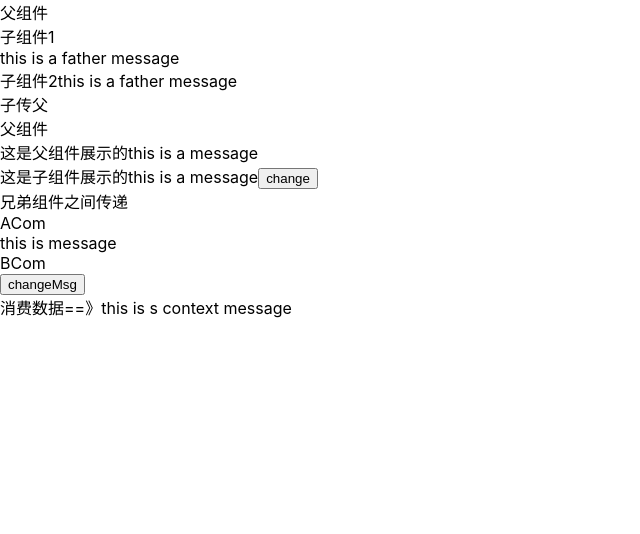
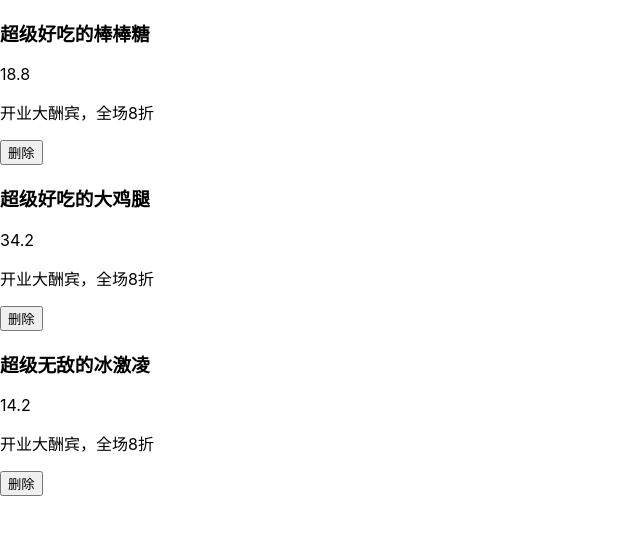
Before and after one commit to bobwanglong/web_front, a React (Create React App) app in the folder react-basic/: page / in a window 1280 px wide. Shown: the top 534 px of the page, without its empty margins (0-640 px from the left). Built offline with nearby package versions, Linux system fonts and the light colour scheme.

Commit message:
feat：练习组件通信demo

```diff
--- a/react-basic/src/App.js
+++ b/react-basic/src/App.js
@@ -2,10 +2,11 @@
 // import HelloClass from './components/classComponents'
 // import { HelloFn, TestComponent, clickEventHandler } from './components/funcComponents'
 
-import Fa from "./components/childToFather"
-import Father from "./components/fathertochild"
-import F from "./components/broToBro"
-import Prov from "./components/context"
+// import Fa from "./components/childToFather"
+// import Father from "./components/fathertochild"
+// import F from "./components/broToBro"
+// import Prov from "./components/context"
+import FDemo from "./components/demo"
 // 组件学习
 
 
@@ -28,21 +29,29 @@ function App () {
       </div> */}
 
       {/*父传子*/}
-      <Father />
-      <div>子传父
-        <div>
-          <Fa />
-        </div>
-      </div>
+      {/* <Father /> */}
+      {/* <div>子传父 */}
+      {/* <div> */}
+      {/* <Fa /> */}
+      {/* </div> */}
+      {/* </div> */}
 
       {/*兄弟之间传递*/}
-      <div>兄弟组件之间传递
-        <F />
-      </div>
+      {/* <div>兄弟组件之间传递 */}
+      {/* <F /> */}
+      {/* </div> */}
 
       {/**使用context跨组件通信 */}
-      <Prov></Prov>
+      {/* <Prov></Prov> */}
+
+      {/*
+       * 练习demo
+       */}
+      <div>
+        <FDemo></FDemo>
+      </div>
     </div>
+
   )
 }
 
--- /dev/null
+++ b/react-basic/src/components/demo.js
@@ -0,0 +1,46 @@
+import React from "react"
+
+// 该demo包含父传子和子传父两种组件之间的通信
+// 子组件
+function ListItem (props) {
+  const { name, price, info, id, delHandler } = props
+  return (
+    <div>
+      <h3>{name}</h3>
+      <p>{price}</p>
+      <p>{info}</p>
+      <button onClick={() => delHandler(id)}>删除</button>
+    </div>
+  )
+}
+// 父组件
+class FDemo extends React.Component {
+  state = {
+    // 列表数据
+    list: [
+      { id: 1, name: '超级好吃的棒棒糖', price: 18.8, info: '开业大酬宾，全场8折' },
+      { id: 2, name: '超级好吃的大鸡腿', price: 34.2, info: '开业大酬宾，全场8折' },
+      { id: 3, name: '超级无敌的冰激凌', price: 14.2, info: '开业大酬宾，全场8折' }
+    ]
+  }
+  delHandler = (id) => {
+    this.setState({
+      list: this.state.list.filter(item => item.id !== id) // 返回符合条件的元素列表
+    })
+  }
+  render () {
+    return (
+      <>
+        {this.state.list.map(item =>
+          <ListItem // 全部为props
+            key={item.id}
+            {...item}
+            delHandler={this.delHandler} // 子传父，又父组件传回调函数给子组件，子组件再执行
+          ></ListItem>
+        )}
+      </>
+    )
+  }
+}
+
+export default FDemo
```
